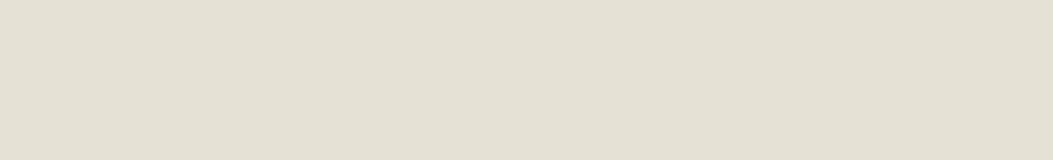
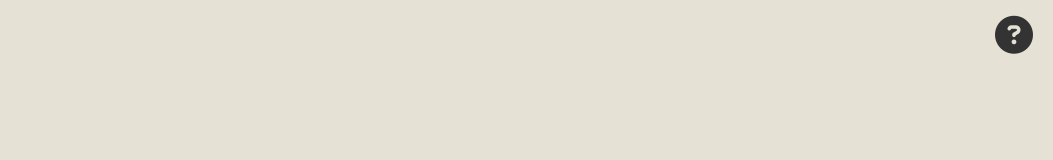
Before and after one commit to jeffreyshah/Anagrams, a Next.js app: page / in a window 1280 px wide. Shown: the top 160 px of the page, without its empty margins (227-1280 px from the left). Built offline with nearby package versions, Linux system fonts and the light colour scheme; a web font is replaced by a local one.

Commit message:
instruction icon

```diff
--- a/src/app/page.tsx
+++ b/src/app/page.tsx
@@ -1,13 +1,23 @@
+"use client";
+
 import Link from 'next/link';
-import './style.css'
+import { useState } from 'react';
+import './style.css';
 
 export default function Home() {
+  const [showInstructions, setShowInstructions] = useState(false);
+
+  const toggleInstructions = () => {
+    setShowInstructions(!showInstructions);
+  };
+
   return (
     <html lang="en">
       <head>
         <title>SCRAMBLED!</title>
       </head>
       <body>
+        <div className={showInstructions ? "blur-background" : ""}>
           <div className="container">
             <h1 className="game-title">
               SCRAMB<span className="tilted-letter">L</span>ED
@@ -15,8 +25,33 @@ export default function Home() {
                 <Link href="/singleplayer" className="game-button" id="join-button">Play</Link>
                 <Link href="/daily" className="game-button" id="play-button">Daily Challenge</Link>
               </div>
+              <button
+                className="info-button"
+                aria-label="How to play"
+                onClick={toggleInstructions}
+              >
+                <i className="fas fa-question-circle"></i>
+              </button>
             </h1>
           </div>
+        </div>
+
+        {showInstructions && (
+          <div className="modal-overlay">
+            <div className="modal-content">
+              <button
+                className="close-button"
+                onClick={toggleInstructions}
+                aria-label="Close instructions"
+              >
+                &times;
+              </button>
+              <h2>How to Play</h2>
+              <p><strong>Singleplayer:</strong> Combine letters to make words. Make as many words as you can in 60 seconds! </p>
+              <p><strong>Daily Challenge:</strong> Rearrange all the given letters to form a single valid word. </p>
+            </div>
+          </div>
+        )}
       </body>
     </html>
   );
--- a/src/app/style.css
+++ b/src/app/style.css
@@ -218,3 +218,78 @@ body {
     transform: translateX(0);
   }
 }
+
+/* Blur the background when instructions are shown */
+.blur-background {
+  filter: blur(5px);
+  transition: filter 0.3s ease-in-out; /* Smooth transition */
+}
+
+/* Modal overlay to center and focus the modal */
+.modal-overlay {
+  position: fixed;
+  top: 0;
+  left: 0;
+  width: 100%;
+  height: 100%;
+  background: rgba(0, 0, 0, 0.7);
+  display: flex;
+  justify-content: center;
+  align-items: center;
+  z-index: 1000;
+}
+
+/* Modal content box styling */
+.modal-content {
+  background: #fff;
+  padding: 30px;
+  border-radius: 10px;
+  text-align: center;
+  max-width: 400px;
+  width: 90%;
+  box-shadow: 0 4px 10px rgba(0, 0, 0, 0.3);
+  position: relative;
+  z-index: 1001;
+}
+
+.modal-content h2 {
+  text-decoration: underline;
+  margin-bottom: 16px;
+}
+
+.modal-content p {
+  margin-bottom: 16px;
+}
+
+/* Close button styling */
+.close-button {
+  position: absolute;
+  top: 10px;
+  right: 10px;
+  background: none;
+  border: none;
+  font-size: 24px;
+  cursor: pointer;
+  color: #333;
+}
+
+.close-button:hover {
+  color: #555;
+}
+
+/* Question mark button styling */
+.info-button {
+  position: fixed;
+  top: 15px;
+  right: 20px;
+  background: #e5e1d4;
+  border: none;
+  font-size: 38px;
+  cursor: pointer;
+  margin-left: 10px;
+  color: #333;
+}
+
+.info-button:hover {
+  color: #555;
+}
```
Lines whose indentation alone changed are shown as unchanged.
